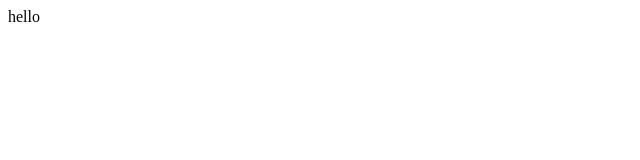
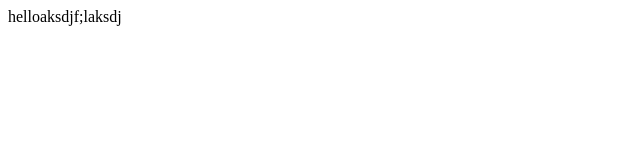
Before and after one commit to wdallas2/intro-day-1, a plain HTML site: page index.html in a window 1280 px wide. Shown: the whole page, without its empty margins (0-640 px from the left). Drawn offline with Linux system fonts and the light colour scheme.

Commit message:
practice commit

```diff
--- a/index.html
+++ b/index.html
@@ -6,6 +6,6 @@
     <title>Document</title>
 </head>
 <body>
-    hello
+    helloaksdjf;laksdj
 </body>
 </html>
```
